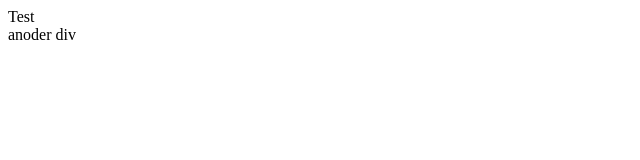
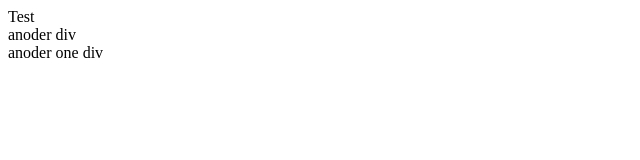
Before and after one commit to agbp/CYP-1351-test-0, a website: page public/index.html in a window 1280 px wide. Shown: the whole page, without its empty margins (0-640 px from the left). Drawn offline with Linux system fonts and the light colour scheme.

Commit message:
Test new (#3)
* test addition to index ts

* labeler.yml

* github actions demo

* lebelear index html

* labeler

* index html

* zip test yml

* zip test folder

* test zip folder 2

* /test/zip/test.txt

* /test/zip/test.txt 2

* zip-test.yml commented

* zip-test.yml uncommented

* # working-directory: test/zip/

* run: zip -qq -r test.zip . -i package.json

* index html another one change

```diff
--- a/public/index.html
+++ b/public/index.html
@@ -9,5 +9,6 @@
 	<body>
 		<div>Test</div>
 		<div>anoder div</div>
+		<div>anoder one div</div>
 	</body>
 </html>
```
Also changed, not shown: .github/workflows/zip-test.yml.
